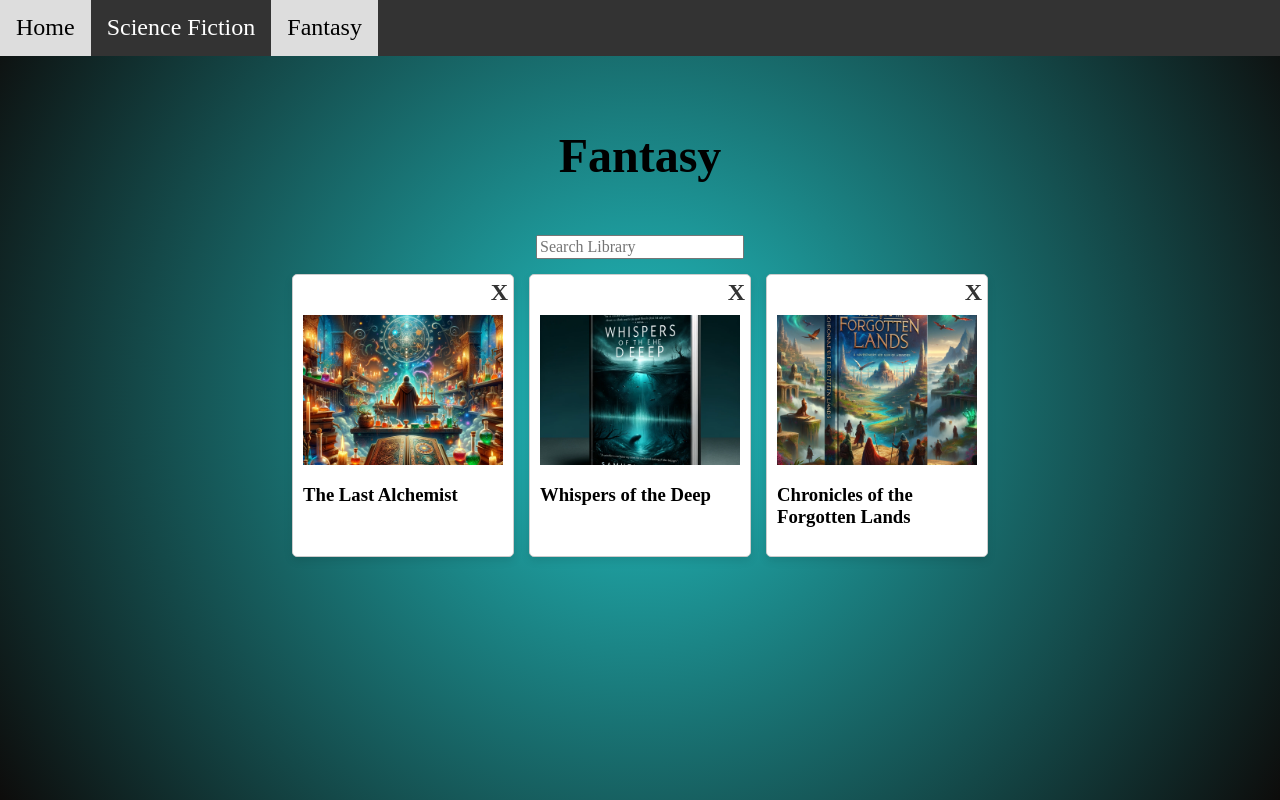
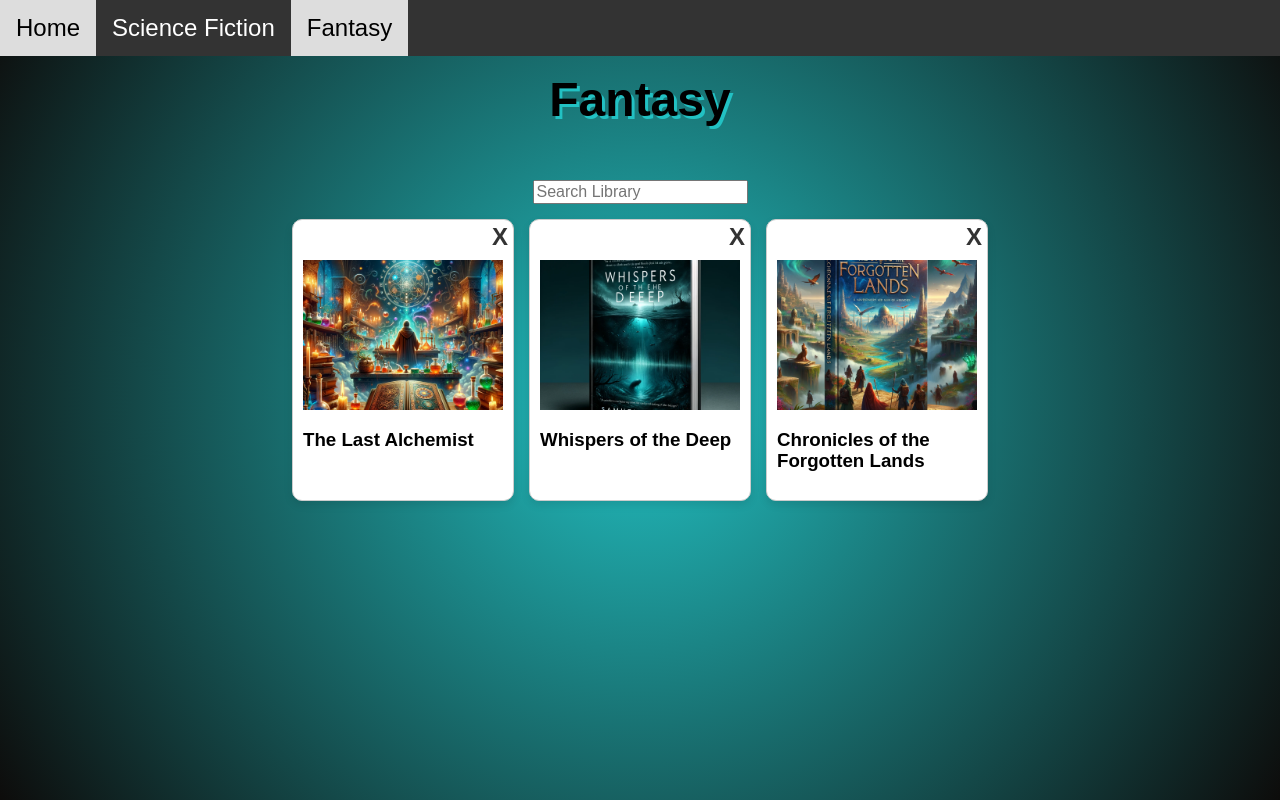
Before and after one commit to pthesken/react-library, a React (Vite) app: page /fantasy in a window 1280 px wide. Built offline with nearby package versions, Linux system fonts and the light colour scheme.

Commit message:
style changes

```diff
--- a/src/App.css
+++ b/src/App.css
@@ -12,6 +12,7 @@
   );
   overflow-y: auto;
   overflow-x: hidden;
+  font-family: Arial, Helvetica, sans-serif;
 }
 
 .navigation {
@@ -20,6 +21,9 @@
   overflow: hidden;
   width: 100%;
   justify-content: space-between;
+  position: fixed; /* Keep the navigation bar fixed at the top */
+  top: 0; /* Align the navigation bar at the top */
+  z-index: 1000; /* Ensure the nav bar is above other content */
 }
 
 .nav-menu {
@@ -115,7 +119,7 @@
   align-items: center;
 }
 .header h1 {
-  /* text-shadow: 3px 3px rgba(34, 193, 195, 1); */
+  text-shadow: 3px 3px rgba(34, 193, 195, 1);
 }
 
 .searchbar {
@@ -179,7 +183,7 @@
   padding-top: 30px; /* Increase top padding to make space for the delete button */
   position: relative;
   box-shadow: 0 4px 8px rgba(0, 0, 0, 0.1);
-  border-radius: 5px;
+  border-radius: 10px;
   background-color: white;
   overflow: hidden;
   transition: transform 0.3s ease, box-shadow 0.3s ease, border 0.3s ease;
@@ -235,6 +239,7 @@
   height: 500px;
   width: auto;
   padding: 20px;
+  border-radius: 30px;
 }
 
 .book-details {
@@ -244,15 +249,22 @@
   align-items: center; /* Centers horizontally in the flex container */
 
   padding: 10px;
-  background: rgb(5, 104, 106);
+  background: black;
   border-radius: 8px;
+
+  color: white;
+  font-family: Arial, Helvetica, sans-serif;
 }
 
 .book-detail-title {
+  text-transform: uppercase;
+  margin-bottom: 0; /* Remove the bottom margin of the title */
 }
 
 .book-detail-author {
+  margin-top: 5px; /* Reduce the top margin of the author to bring it closer to the title */
 }
 
 .book-detail-description {
+  margin-top: 20px; /* If you want to ensure there's more space above the description */
 }
--- a/src/BookDetail.jsx
+++ b/src/BookDetail.jsx
@@ -15,8 +15,8 @@ function BookDetail({ books }) {
 
       <div className="book-details">
         <h1 className="book-detail-title">{book.title}</h1>
-        <h1 className="book-detail-author">{book.author}</h1>
-        <h2 className="book-detail-description">{book.description}</h2>
+        <h2 className="book-detail-author">{book.author}</h2>
+        <h3 className="book-detail-description">{book.description}</h3>
       </div>
     </div>
   );
--- a/src/Home.jsx
+++ b/src/Home.jsx
@@ -22,7 +22,7 @@ export default function Home({ bookList, setBookList }) {
           });
           setBookList(updatedBookList);
         }}
-        heading="Bookshelf"
+        heading="B O O K S H E L F"
       />
     </>
   );
```
